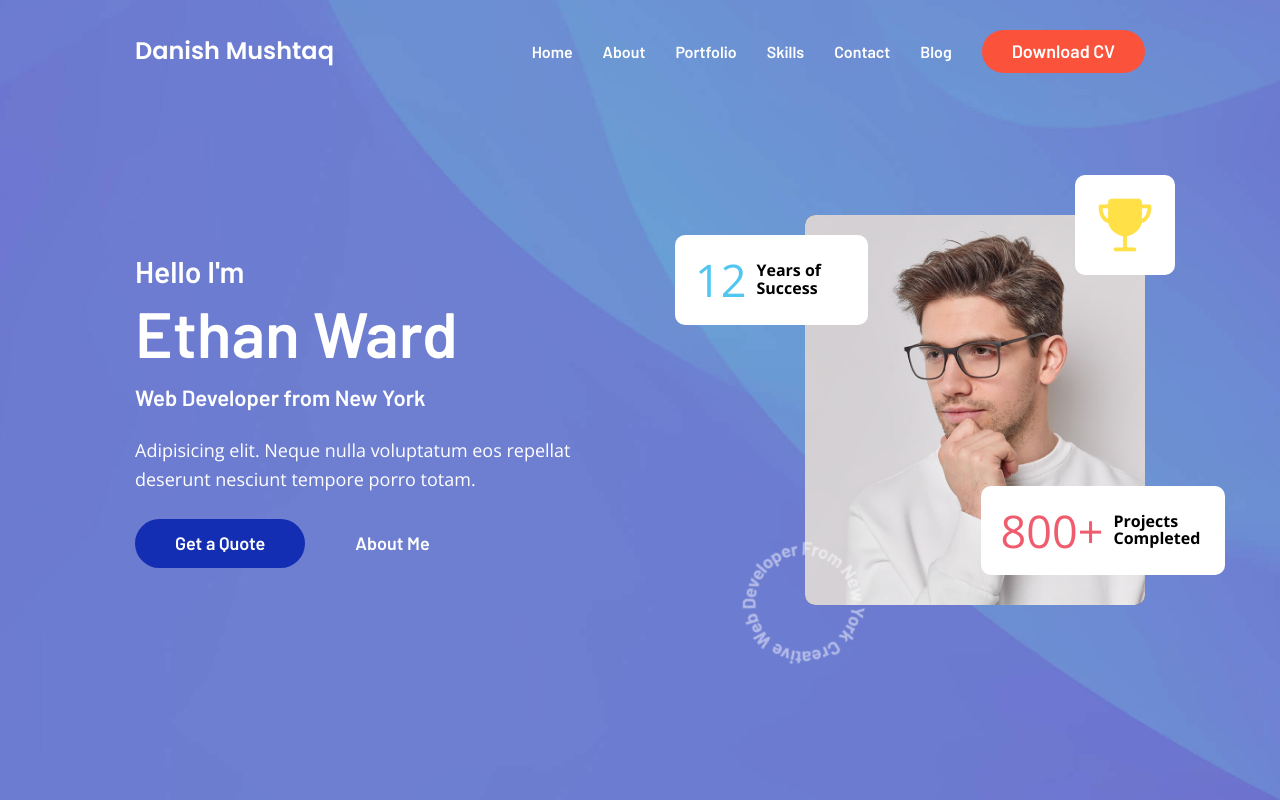
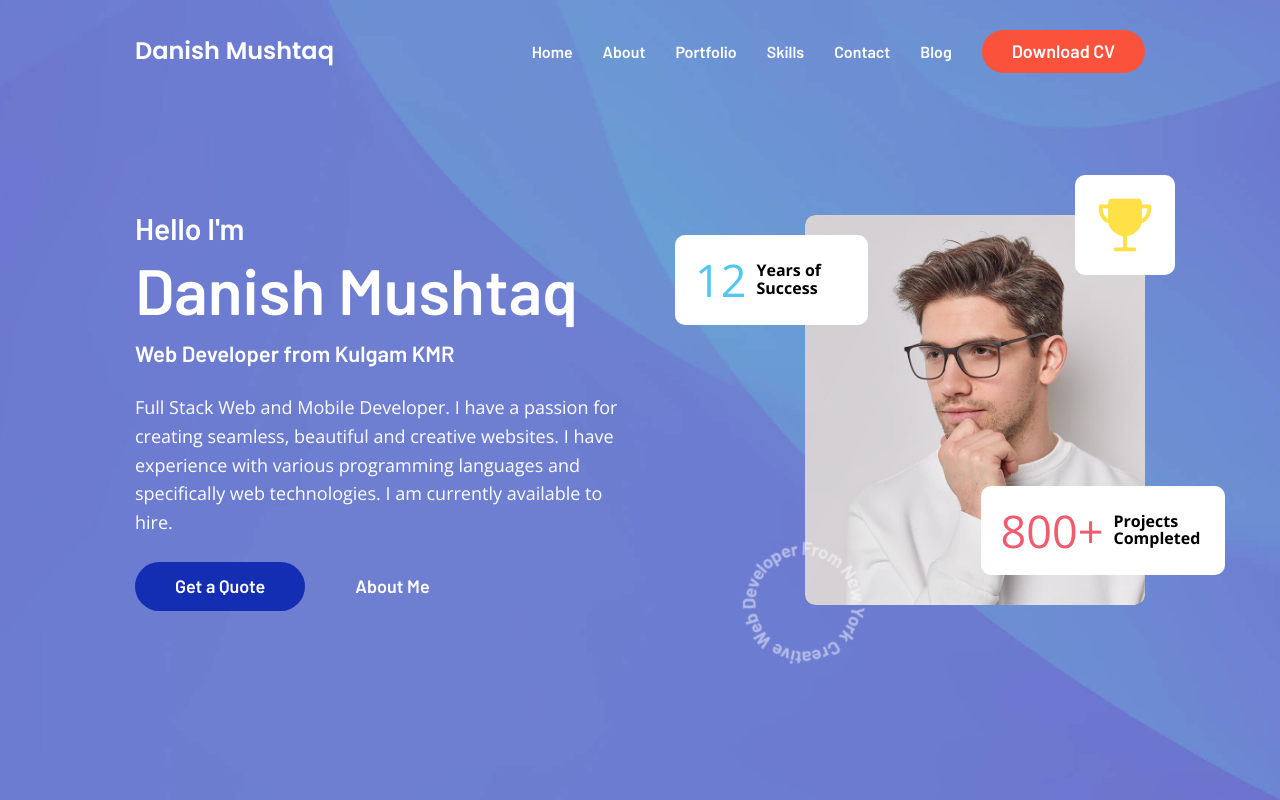
Before and after one commit to danish-Mushtak/danishmushtak.github.io, a plain HTML site: page index.html in a window 1280 px wide. Shown: the top 800 px of the page. Drawn offline with nearby package versions, Linux system fonts and the light colour scheme.

Commit message:
Update index.html

```diff
--- a/index.html
+++ b/index.html
@@ -126,11 +126,14 @@
 
             <h2 class="hero-title">
               <span>Hello I'm</span>
-              <strong>Ethan Ward</strong> Web Developer from New York
+              <strong>Danish Mushtaq</strong> Web Developer from Kulgam KMR
             </h2>
 
             <p class="hero-text">
-              Adipisicing elit. Neque nulla voluptatum eos repellat deserunt nesciunt tempore porro totam.
+              Full Stack Web and Mobile Developer.
+              I have a passion for creating seamless, beautiful and creative websites.
+              I have experience with various programming languages and specifically web technologies.
+              I am currently available to hire.
             </p>
 
             <div class="btn-group">
```
